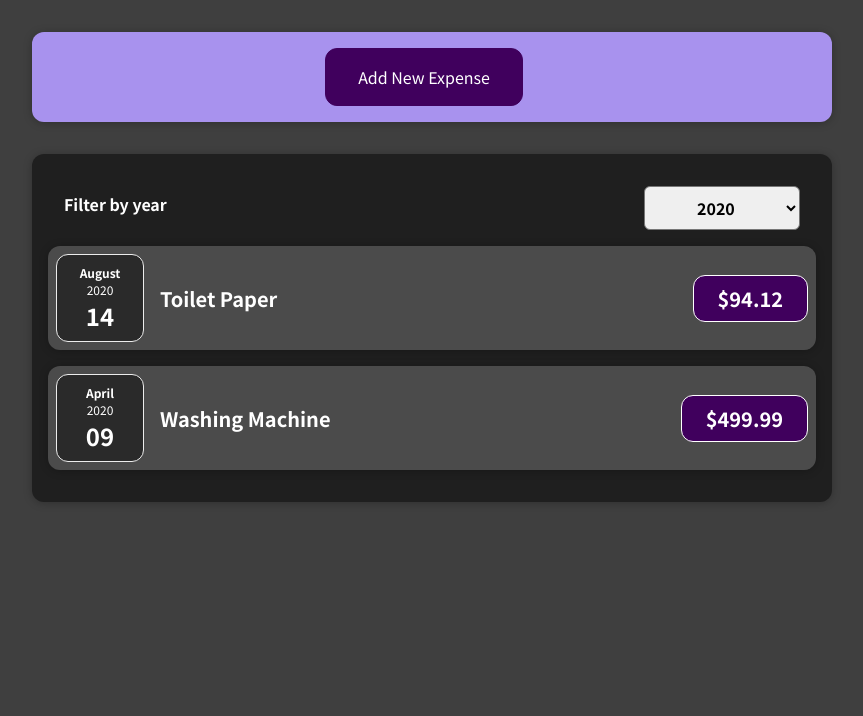
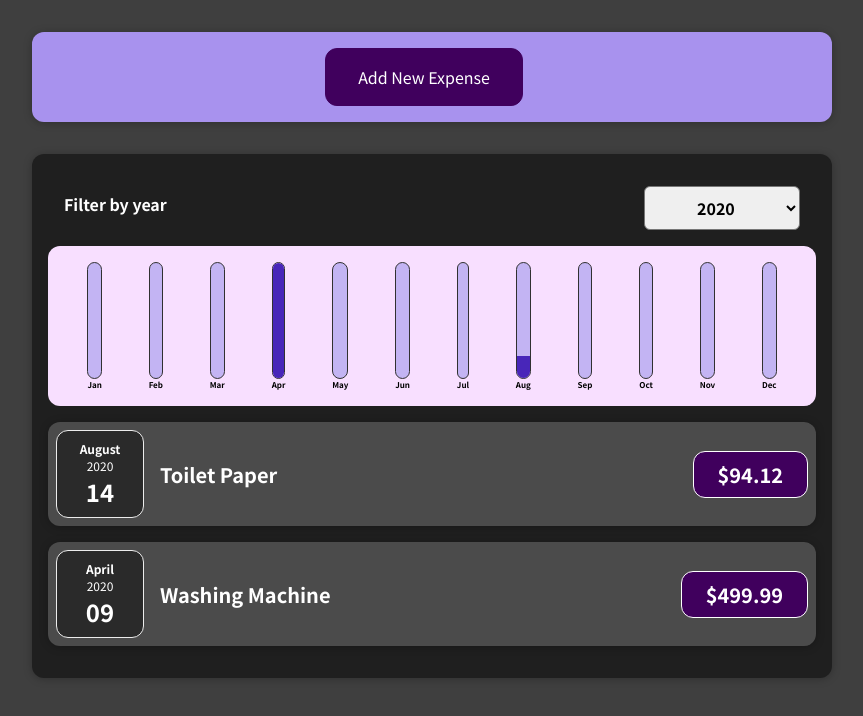
Before and after one commit to asankasira/react-complete-guide, a React (Create React App) app: page / in a window 1280 px wide. Shown: the top 716 px of the page, without its empty margins (208-1071 px from the left). Built offline with nearby package versions, Linux system fonts and the light colour scheme.

Commit message:
Expense Chart component implemented

```diff
--- /dev/null
+++ b/src/components/chart/Chart.css
@@ -0,0 +1,9 @@
+.chart {
+    padding: 1rem;
+    border-radius: 12px;
+    background-color: #f8dfff;
+    text-align: center;
+    display: flex;
+    justify-content: space-around;
+    height: 10rem;
+}
--- /dev/null
+++ b/src/components/chart/Chart.js
@@ -0,0 +1,15 @@
+
+import './Chart.css'
+import ChartBar from "./ChartBar";
+
+export default function Chart(props) {
+    let {dataPoints} = props;
+    const maxSpentOnYear = dataPoints.reduce((max, p) => Math.max(p.value, max), 0);
+    dataPoints = dataPoints.map((p, i) => ({...p, id: i, maxValue: maxSpentOnYear}));
+
+    return (
+        <div className={"chart"}>
+            {dataPoints.map(p => <ChartBar key={p.id} {...p}/>)}
+        </div>
+    );
+}
--- /dev/null
+++ b/src/components/chart/ChartBar.css
@@ -0,0 +1,30 @@
+.chart-bar {
+    height: 100%;
+    display: flex;
+    flex-direction: column;
+    align-items: center;
+}
+
+.chart-bar__inner {
+    height: 100%;
+    width: 100%;
+    border: 1px solid #313131;
+    border-radius: 12px;
+    background-color: #c3b4f3;
+    overflow: hidden;
+    display: flex;
+    flex-direction: column;
+    justify-content: flex-end;
+}
+
+.chart-bar__fill {
+    background-color: #4826b9;
+    width: 100%;
+    transition: all 0.3s ease-out;
+}
+
+.chart-bar__label {
+    font-weight: bold;
+    font-size: 0.5rem;
+    text-align: center;
+}
--- /dev/null
+++ b/src/components/chart/ChartBar.js
@@ -0,0 +1,20 @@
+
+import './ChartBar.css'
+
+export default function ChartBar(props) {
+    const {value, maxValue, label} = props;
+
+    let barFillPercentage = '0%';
+    if(maxValue > 0) {
+        barFillPercentage = `${Math.round((value/maxValue) * 100)}%`;
+    }
+
+    return (
+        <div className={"chart-bar"}>
+            <div className={"chart-bar__inner"}>
+                <div className={"chart-bar__fill"} style={{height: barFillPercentage}}></div>
+            </div>
+            <div className={"chart-bar__label"}>{label}</div>
+        </div>
+    )
+}
--- /dev/null
+++ b/src/components/exp/ExpenseChart.js
@@ -0,0 +1,27 @@
+import Chart from "../chart/Chart";
+
+const ExpenseChart = (props) => {
+    const chartDataPoints = [
+        {label: 'Jan', value: 0},
+        {label: 'Feb', value: 0},
+        {label: 'Mar', value: 0},
+        {label: 'Apr', value: 0},
+        {label: 'May', value: 0},
+        {label: 'Jun', value: 0},
+        {label: 'Jul', value: 0},
+        {label: 'Aug', value: 0},
+        {label: 'Sep', value: 0},
+        {label: 'Oct', value: 0},
+        {label: 'Nov', value: 0},
+        {label: 'Dec', value: 0}
+    ]
+
+    props.items.forEach(e => {
+        const month = e.date.getMonth();
+        chartDataPoints[month].value += e.amount;
+    });
+
+    return <Chart dataPoints={chartDataPoints}/>
+}
+
+export default ExpenseChart;
--- a/src/components/exp/Expenses.js
+++ b/src/components/exp/Expenses.js
@@ -4,6 +4,7 @@ import './Expenses.css'
 import Card from "../ui/Card";
 import ExpenseFilter from "./ExpenseFilter";
 import ExpensesList from "./ExpensesList";
+import ExpenseChart from "./ExpenseChart";
 
 export default function Expenses(props) {
 
@@ -18,6 +19,7 @@ export default function Expenses(props) {
         <div>
             <Card className="expenses">
                 <ExpenseFilter selectedVal={filterYear} onFiltered={filterYearHandler}/>
+                <ExpenseChart items={filteredExpenses}/>
                 <ExpensesList items={filteredExpenses}/>
             </Card>
         </div>
```
